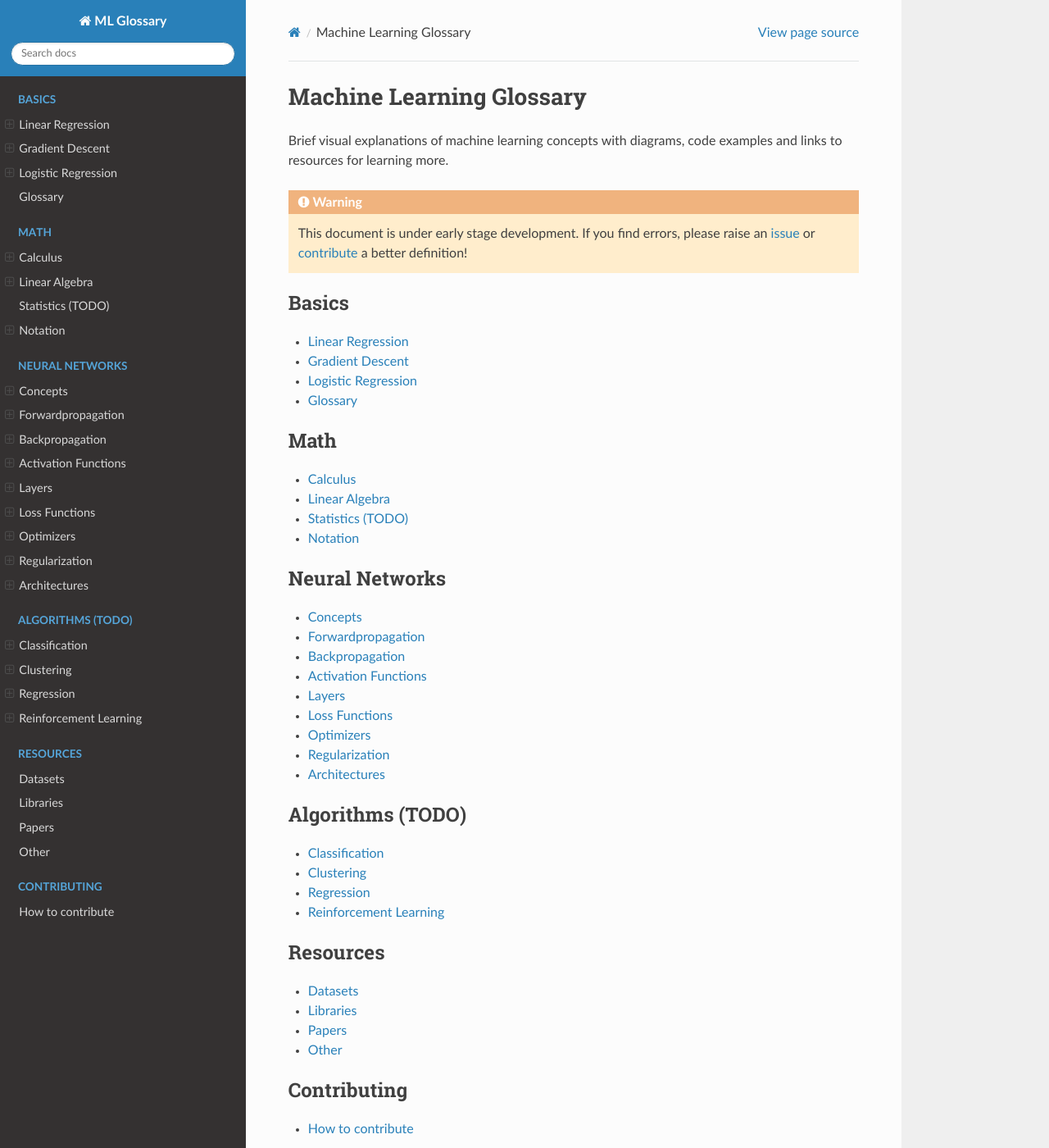
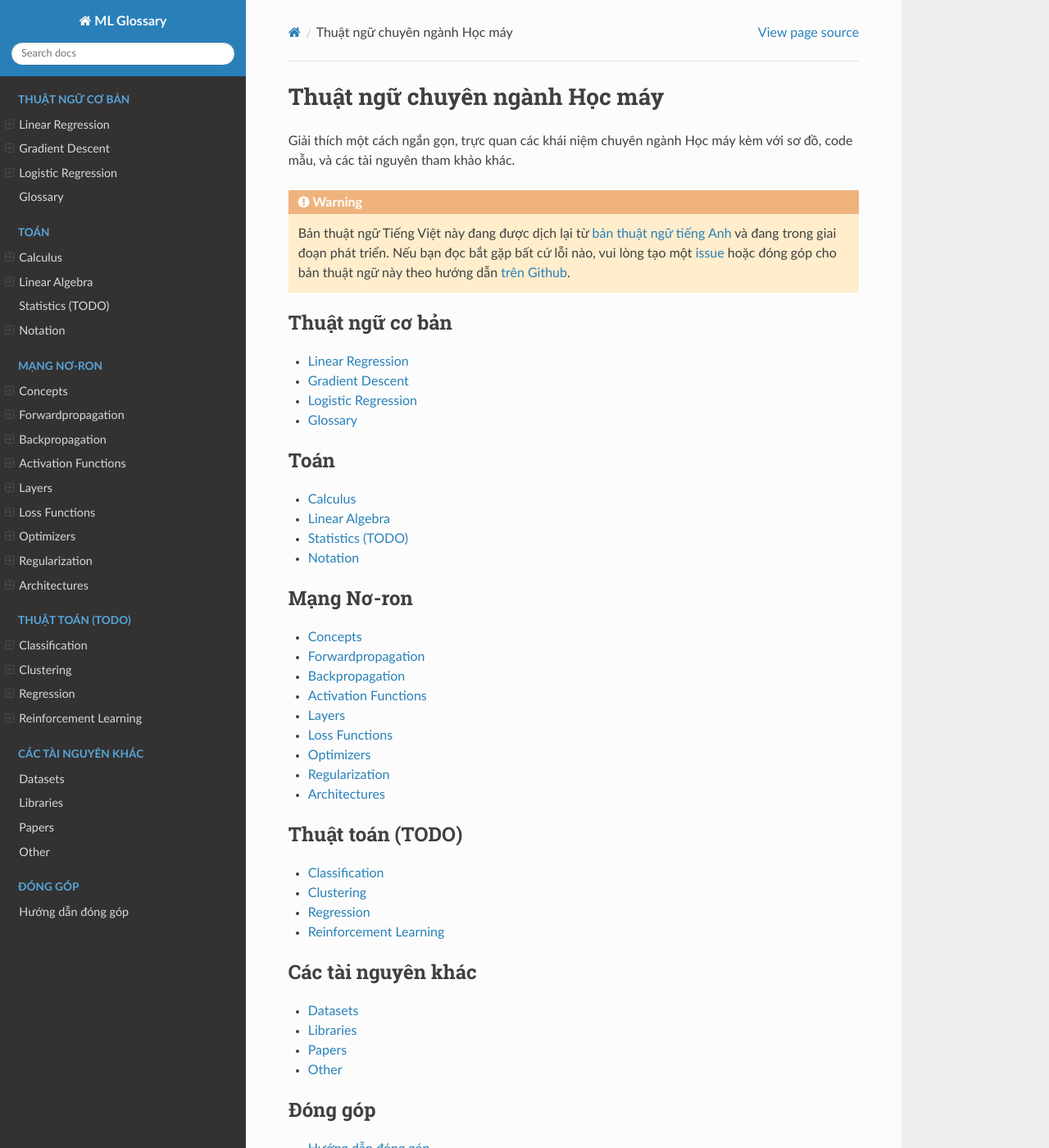
Before and after one commit to trgiangdo/ml-glossary-vn, a Sphinx documentation site: the page built from docs/index.rst, in a window 1280 px wide and 1400 px high. Shown: the whole window at 82% size. Built offline with Sphinx 7.4.7 and the Read the Docs theme 2.0.0, drawn with Linux system fonts in a browser that asks for light colours; pages that are not in the unit, such as notebooks, are missing from menus.

Commit message:
translate index and the contributing pages

```diff
--- a/docs/contribute.rst
+++ b/docs/contribute.rst
@@ -1,7 +1,8 @@
 .. _contribute:
 
 ==========
-Contribute
+Hướng dẫn đóng góp
 ==========
 
-Become a contributor! Check out our `github <http://github.com/bfortuner/ml-cheatsheet/>`_ for more information.
+Để hỗ trợ và tham gia đóng góp, bạn có thể tham khảo `trang github của dự án <http://github.com/trgiangdo/ml-glossary-vn/>`_ để biết thêm thông tin chi tiết.
+Xin trân trọng cảm ơn.
--- a/docs/index.rst
+++ b/docs/index.rst
@@ -1,16 +1,15 @@
 
 =========================
-Machine Learning Glossary
+Thuật ngữ chuyên ngành Học máy
 =========================
 
-Brief visual explanations of machine learning concepts with diagrams, code examples and links to resources for learning more.
+Giải thích một cách ngắn gọn, trực quan các khái niệm chuyên ngành Học máy kèm với sơ đồ, code mẫu, và các tài nguyên tham khảo khác.
 
 .. warning::
-
-    This document is under early stage development. If you find errors, please raise an `issue <https://github.com/bfortuner/ml-cheatsheet/issues>`_ or `contribute <https://github.com/bfortuner/ml-cheatsheet/blob/master/README.md>`_ a better definition!
+    Bản thuật ngữ Tiếng Việt này đang được dịch lại từ `bản thuật ngữ tiếng Anh <https://ml-cheatsheet.readthedocs.io/en/latest/>`_ và đang trong giai đoạn phát triển. Nếu bạn đọc bắt gặp bất cứ lỗi nào, vui lòng tạo một `issue <https://github.com/trgiangdo/ml-glossary-vn/issues>`_ hoặc đóng góp cho bản thuật ngữ này theo hướng dẫn `trên Github <https://github.com/trgiangdo/ml-glossary-vn/blob/main/README.md>`_.
 
 .. toctree::
-    :caption: Basics
+    :caption: Thuật ngữ cơ bản
     :maxdepth: 1
 
     linear_regression
@@ -19,7 +18,7 @@ Brief visual explanations of machine learning concepts with diagrams, code examp
     glossary
 
 .. toctree::
-    :caption: Math
+    :caption: Toán
     :maxdepth: 1
 
     calculus
@@ -30,7 +29,7 @@ Brief visual explanations of machine learning concepts with diagrams, code examp
 
 .. toctree::
     :maxdepth: 1
-    :caption: Neural Networks
+    :caption: Mạng Nơ-ron
 
     nn_concepts
     forwardpropagation
@@ -44,7 +43,7 @@ Brief visual explanations of machine learning concepts with diagrams, code examp
 
 .. toctree::
     :maxdepth: 1
-    :caption: Algorithms (TODO)
+    :caption: Thuật toán (TODO)
 
     Classification <classification_algos>
     Clustering <clustering_algos>
@@ -53,7 +52,7 @@ Brief visual explanations of machine learning concepts with diagrams, code examp
 
 .. toctree::
     :maxdepth: 1
-    :caption: Resources
+    :caption: Các tài nguyên khác
     :titlesonly:
 
     datasets
@@ -63,10 +62,10 @@ Brief visual explanations of machine learning concepts with diagrams, code examp
 
 .. toctree::
     :maxdepth: 1
-    :caption: Contributing
+    :caption: Đóng góp
     :titlesonly:
 
-    How to contribute <contribute>
+    Hướng dẫn đóng góp <contribute>
 
 
 .. https://en.wikipedia.org/wiki/Outline_of_machine_learning
```
